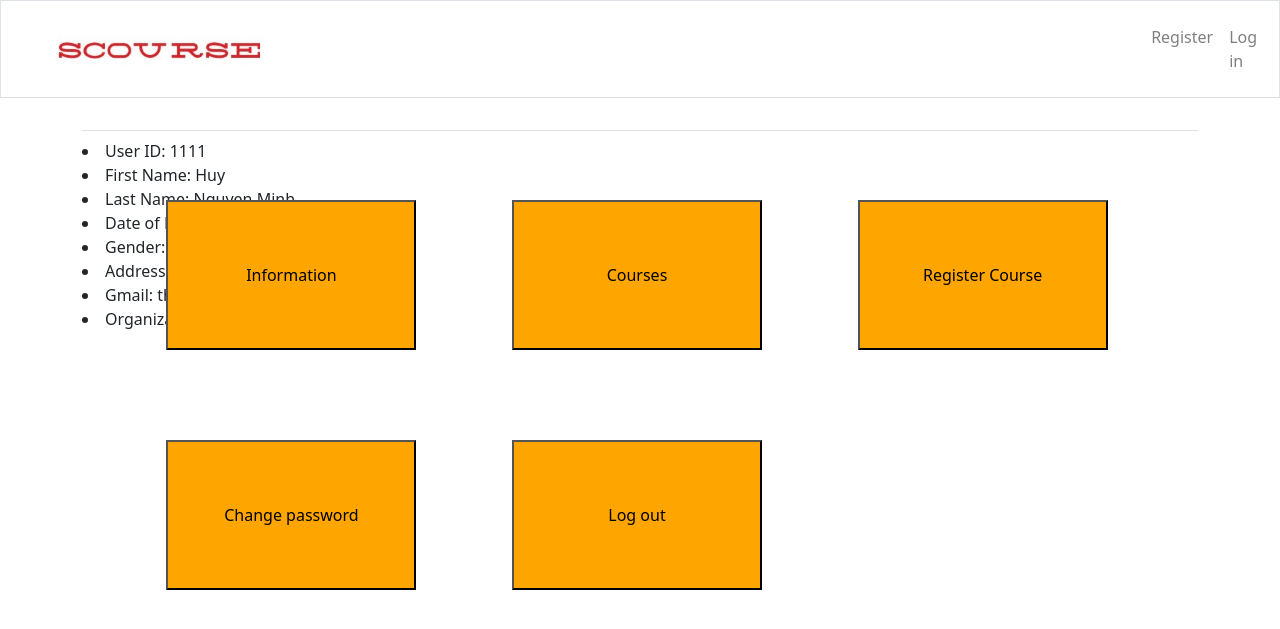
After one commit to huihui1503/NMCNPM---18CLC---Group04, a Django app: page /Moddle/teacher/info/ in a window 1280 px wide. The commit adds this page. Shown: the top 629 px of the page. Run offline with Django 3.2, Linux system fonts and the light colour scheme; some libraries are stand-ins or nearby versions.

Commit message:
lecturer info front end

```diff
--- a/Scourse/Moddle/templates/lecturer_home.html
+++ b/Scourse/Moddle/templates/lecturer_home.html
@@ -1,7 +1,7 @@
 {% extends "base.html" %}
 {% load static %}
 {% block content %}
-       <button class="button1" name="button">Information</button>
+       <button class="button1" onclick=location.href="{% url 'Moddle:teacher_info' %}" name="button">Information</button>
        <button class="button2" type="button2" name="button2">Courses</button>
        <button class="button3" type="button" name="button3">Register Course</button>
        <button class="button4" type="button" name="button4">Change password</button>
--- /dev/null
+++ b/Scourse/Moddle/templates/teacher_info.html
@@ -0,0 +1,17 @@
+{% extends "base.html" %}
+{% load static %}
+{% block content %}
+ <li>User ID: {{ user_id }}</li>
+ <li>First Name: {{ first_name }}</li>
+  <li>Last Name: {{last_name}}</li>
+  <li>Date of Birth: {{dob}}</li>
+  <li>Gender: {{gender}}</li>
+  <li>Address: {{address}}</li>
+  <li>Gmail: {{email}}</li>
+  <li>Organization: {{Organization}}</li>
+  <button class="button1" name="button">Information</button>
+	<button class="button2" type="button2" name="button2">Courses</button>
+	<button class="button3" type="button" name="button3">Register Course</button>
+	<button class="button4" type="button" name="button4">Change password</button>
+	<button class="button5" type="button" name="button5">Log out</button>
+{% endblock content %}
--- a/Scourse/Moddle/urls.py
+++ b/Scourse/Moddle/urls.py
@@ -11,4 +11,5 @@ urlpatterns = [
     url(r'^logout/$',views.logout, name='logout'),
     url(r'^student/$',views.student, name='student'),
     url(r'^teacher/help_page$',views.help_page, name='help_page'),
+    url(r'^teacher/info/$',views.teacher_info, name='teacher_info'),
 ]
--- a/Scourse/Moddle/views.py
+++ b/Scourse/Moddle/views.py
@@ -22,6 +22,10 @@ def student(request):
 
 def teacher(request):
     return render(request, 'lecturer_home.html')
+def teacher_info(request):
+    my_dict ={'user_id': '1111','first_name': 'Huy','last_name':'Nguyen Minh','dob':'15/03/2000','gender':'Male','address':'4418 TL10','email':'thaihuy836@gmail.com','Organization':'Hcmus'}
+
+    return render(request, 'teacher_info.html',my_dict)
 
 def form_name_view(request):
     form = forms.FormName()
```
Also changed, not shown: 4 other files.
